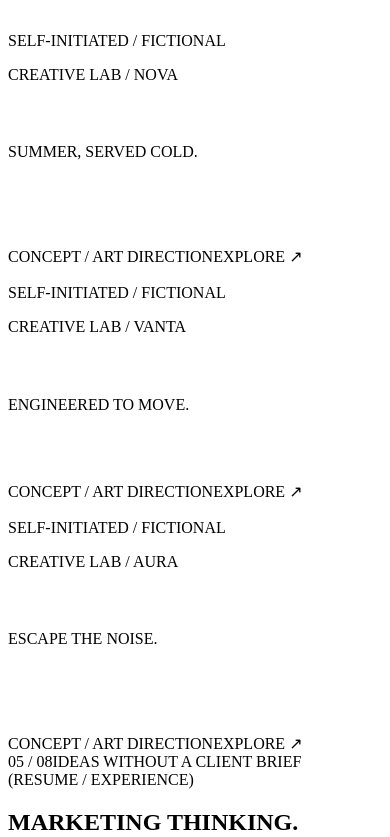
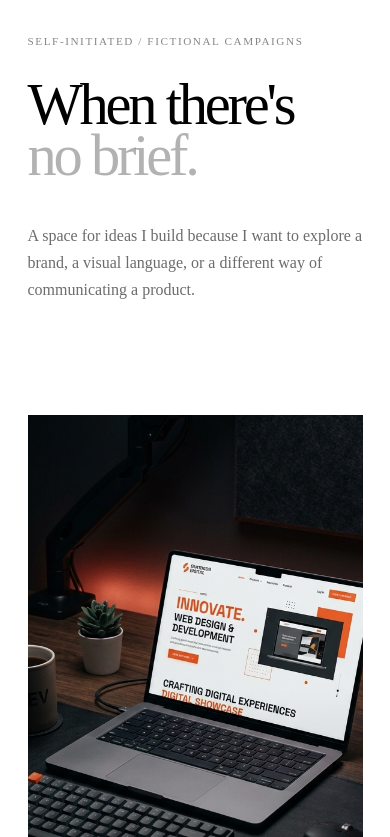
Before and after one commit to choudharygaurav924-sudo/Gaurav-Portfolio, a Next.js app: page / in a window 390 px wide. Shown: the part 10767-11604 px from the top of the page. Built offline with nearby package versions, Linux system fonts and the light colour scheme.

Commit message:
Add styles for creative lab section
Added styles for the creative lab section including layout, typography, and responsive design.

```diff
--- a/app/globals.css
+++ b/app/globals.css
@@ -1071,3 +1071,353 @@
     transition: none;
   }
 }
+/* =========================================================
+   PART 5 — CREATIVE LAB
+   ========================================================= */
+
+.creative-lab {
+  position: relative;
+  background: var(--paper);
+  color: var(--ink);
+  padding: 8rem 4vw 10rem;
+  overflow: hidden;
+}
+
+/* ---------------------------------------------------------
+   TOP META
+   --------------------------------------------------------- */
+
+.creative-lab__top {
+  display: grid;
+  grid-template-columns: 1fr auto 1fr;
+  gap: 2rem;
+  align-items: center;
+
+  padding-bottom: 2rem;
+  border-bottom: 1px solid rgba(0, 0, 0, 0.16);
+
+  font-size: 0.68rem;
+  line-height: 1;
+  letter-spacing: 0.12em;
+  text-transform: uppercase;
+}
+
+.creative-lab__top span:nth-child(2) {
+  text-align: center;
+}
+
+.creative-lab__top span:last-child {
+  text-align: right;
+}
+
+/* ---------------------------------------------------------
+   INTRO
+   --------------------------------------------------------- */
+
+.creative-lab__intro {
+  max-width: 1100px;
+  padding: 9rem 0 10rem;
+}
+
+.creative-lab__eyebrow {
+  margin: 0 0 2rem;
+
+  font-size: 0.7rem;
+  letter-spacing: 0.14em;
+  text-transform: uppercase;
+
+  color: rgba(0, 0, 0, 0.48);
+}
+
+.creative-lab__intro h2 {
+  max-width: 1000px;
+  margin: 0;
+
+  font-size: clamp(4rem, 8vw, 9rem);
+  font-weight: 400;
+  line-height: 0.88;
+  letter-spacing: -0.055em;
+}
+
+.creative-lab__intro h2 span {
+  color: rgba(0, 0, 0, 0.3);
+}
+
+.creative-lab__intro-copy {
+  max-width: 480px;
+  margin: 3rem 0 0 auto;
+
+  font-size: 1rem;
+  line-height: 1.7;
+
+  color: rgba(0, 0, 0, 0.58);
+}
+
+/* ---------------------------------------------------------
+   PROJECT LIST
+   --------------------------------------------------------- */
+
+.creative-lab__projects {
+  display: flex;
+  flex-direction: column;
+  gap: 14rem;
+}
+
+/* ---------------------------------------------------------
+   PROJECT
+   --------------------------------------------------------- */
+
+.creative-lab__project {
+  display: grid;
+  grid-template-columns: minmax(0, 1.4fr) minmax(300px, 0.6fr);
+  gap: 5vw;
+
+  align-items: center;
+
+  min-height: 80vh;
+}
+
+.creative-lab__project:nth-child(even) {
+  grid-template-columns: minmax(300px, 0.6fr) minmax(0, 1.4fr);
+}
+
+.creative-lab__project:nth-child(even)
+  .creative-lab__media {
+  order: 2;
+}
+
+.creative-lab__project:nth-child(even)
+  .creative-lab__content {
+  order: 1;
+}
+
+/* ---------------------------------------------------------
+   IMAGE
+   --------------------------------------------------------- */
+
+.creative-lab__media {
+  position: relative;
+
+  height: min(72vh, 760px);
+
+  overflow: hidden;
+
+  background: #dedbd5;
+}
+
+.creative-lab__image {
+  position: absolute;
+  inset: 0;
+
+  background-position: center;
+  background-size: cover;
+  background-repeat: no-repeat;
+}
+
+.creative-lab__overlay {
+  position: absolute;
+  inset: 0;
+
+  background:
+    linear-gradient(
+      180deg,
+      rgba(0, 0, 0, 0.02) 0%,
+      rgba(0, 0, 0, 0.04) 50%,
+      rgba(0, 0, 0, 0.28) 100%
+    );
+}
+
+.creative-lab__number {
+  position: absolute;
+  left: 2rem;
+  bottom: 1.75rem;
+  z-index: 2;
+
+  font-size: 0.7rem;
+  letter-spacing: 0.14em;
+
+  color: rgba(255, 255, 255, 0.85);
+}
+
+.creative-lab__label {
+  position: absolute;
+  right: 2rem;
+  bottom: 1.75rem;
+  z-index: 2;
+
+  font-size: 0.62rem;
+  letter-spacing: 0.1em;
+  text-transform: uppercase;
+
+  color: rgba(255, 255, 255, 0.7);
+}
+
+/* ---------------------------------------------------------
+   CONTENT
+   --------------------------------------------------------- */
+
+.creative-lab__content {
+  max-width: 560px;
+}
+
+.creative-lab__category {
+  margin: 0 0 2rem;
+
+  font-size: 0.68rem;
+  letter-spacing: 0.12em;
+  text-transform: uppercase;
+
+  color: rgba(0, 0, 0, 0.42);
+}
+
+.creative-lab__content h3 {
+  margin: 0;
+
+  font-size: clamp(3.5rem, 5.5vw, 7rem);
+  font-weight: 400;
+  line-height: 0.88;
+  letter-spacing: -0.055em;
+}
+
+.creative-lab__line {
+  margin: 2rem 0 0;
+
+  font-size: 1rem;
+  letter-spacing: 0.08em;
+  text-transform: uppercase;
+
+  color: rgba(0, 0, 0, 0.7);
+}
+
+.creative-lab__copy {
+  max-width: 470px;
+  margin: 2rem 0 0;
+
+  font-size: 0.95rem;
+  line-height: 1.75;
+
+  color: rgba(0, 0, 0, 0.58);
+}
+
+/* ---------------------------------------------------------
+   PROJECT FOOTER
+   --------------------------------------------------------- */
+
+.creative-lab__footer {
+  display: flex;
+  justify-content: space-between;
+  gap: 2rem;
+
+  margin-top: 3rem;
+  padding-top: 1.25rem;
+
+  border-top: 1px solid rgba(0, 0, 0, 0.16);
+
+  font-size: 0.62rem;
+  letter-spacing: 0.1em;
+  text-transform: uppercase;
+
+  color: rgba(0, 0, 0, 0.48);
+}
+
+/* ---------------------------------------------------------
+   BOTTOM
+   --------------------------------------------------------- */
+
+.creative-lab__bottom {
+  display: flex;
+  justify-content: space-between;
+  gap: 2rem;
+
+  margin-top: 12rem;
+  padding-top: 1.5rem;
+
+  border-top: 1px solid rgba(0, 0, 0, 0.16);
+
+  font-size: 0.65rem;
+  letter-spacing: 0.12em;
+  text-transform: uppercase;
+
+  color: rgba(0, 0, 0, 0.42);
+}
+
+/* ---------------------------------------------------------
+   MOBILE
+   --------------------------------------------------------- */
+
+@media (max-width: 800px) {
+  .creative-lab {
+    padding: 5rem 5vw 7rem;
+  }
+
+  .creative-lab__top {
+    grid-template-columns: 1fr 1fr;
+    gap: 1rem;
+  }
+
+  .creative-lab__top span:nth-child(2) {
+    text-align: right;
+  }
+
+  .creative-lab__top span:last-child {
+    grid-column: 1 / -1;
+    text-align: left;
+    padding-top: 0.5rem;
+  }
+
+  .creative-lab__intro {
+    padding: 6rem 0 7rem;
+  }
+
+  .creative-lab__intro h2 {
+    font-size: clamp(3.2rem, 15vw, 6rem);
+  }
+
+  .creative-lab__intro-copy {
+    margin: 2.5rem 0 0;
+  }
+
+  .creative-lab__projects {
+    gap: 9rem;
+  }
+
+  .creative-lab__project,
+  .creative-lab__project:nth-child(even) {
+    display: flex;
+    flex-direction: column;
+    align-items: stretch;
+    gap: 3rem;
+
+    min-height: auto;
+  }
+
+  .creative-lab__project:nth-child(even)
+    .creative-lab__media,
+  .creative-lab__project:nth-child(even)
+    .creative-lab__content {
+    order: initial;
+  }
+
+  .creative-lab__media {
+    height: 65vh;
+    min-height: 430px;
+  }
+
+  .creative-lab__content h3 {
+    font-size: clamp(3rem, 13vw, 5rem);
+  }
+
+  .creative-lab__bottom {
+    margin-top: 8rem;
+  }
+}
+
+/* ---------------------------------------------------------
+   REDUCED MOTION
+   --------------------------------------------------------- */
+
+@media (prefers-reduced-motion: reduce) {
+  .creative-lab {
+    scroll-behavior: auto;
+  }
+}
```
